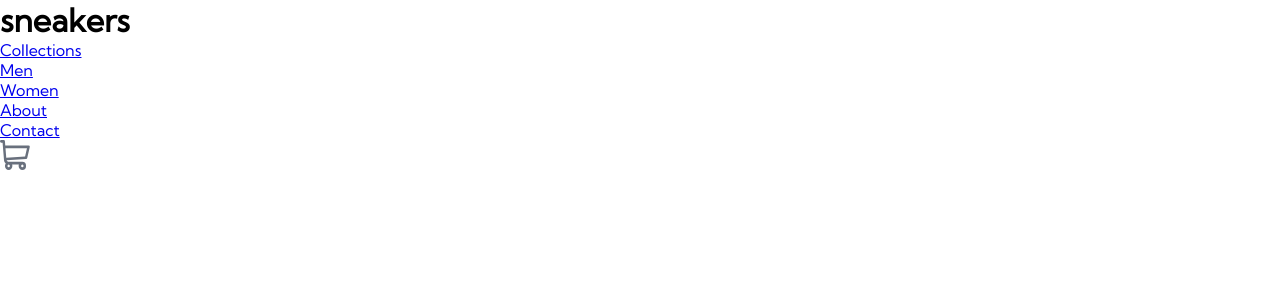
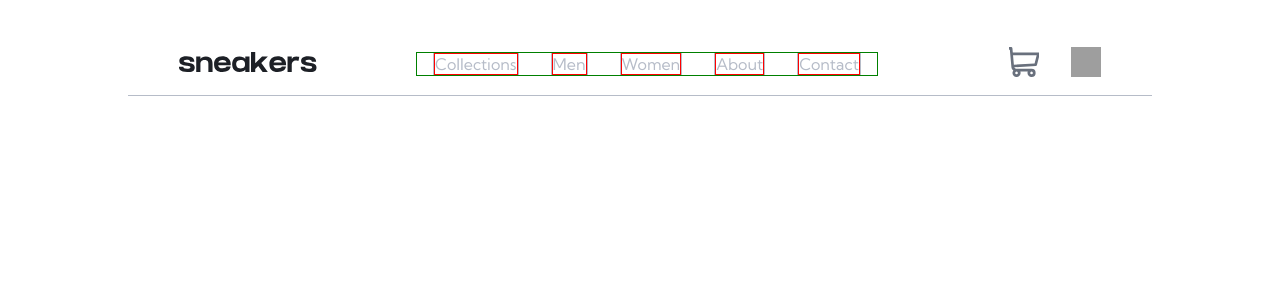
Before and after one commit to Gkaav/ecommerce-project, a React (Vite) app: page / in a window 1280 px wide. Shown: the top 300 px of the page. Built offline with nearby package versions, Linux system fonts and the light colour scheme; grey boxes are pictures that could not be loaded.

Commit message:
header building

```diff
--- a/src/App.css
+++ b/src/App.css
@@ -10,16 +10,78 @@
   --main-font: 'Kumbh Sans', sans-serif;
 }
 
-*{
+* {
   margin: 0;
   padding: 0;
+  box-sizing: border-box;
 }
 
 body {
-  font-family: var(--main-font)
+  font-family: var(--main-font);
 }
 
-.cart-img {
+.header-cart {
+  margin: 0 2rem;
+}
+
+.header-img img {
   width: 30px;
   height: 30px;
+  object-fit: cover;
 }
+
+.header {
+  width: 80%;
+  margin: auto;
+  height: 6rem;
+  display: flex;
+  justify-content: center;
+  border-bottom: 1px solid var(--Grayish-blue);
+}
+
+.header-categories ul {
+  list-style: none;
+  border: 1px solid green
+}
+
+.header-categories a {
+  text-decoration: none;
+  color: var(--Grayish-blue);
+  border: 1px solid red;
+  height: 10rem;
+}
+
+.header-categories ul li {
+  display: inline-block;
+  margin: 0 1rem;
+  border: 1px solid var(--Grayish-blue);
+}
+.header-categories ul li:hover {
+  border-bottom: 5px solid yellow;
+  height: 4rem;
+}
+
+.header-categories a:hover {
+  color: var(--Very-dark-blue);
+}
+
+.header-categories-box li {
+  margin: auto;
+  width: 10px;
+  height: 4rem;
+
+}
+
+.header-categories {
+  display: flex;
+}
+
+.header-container {
+  width: 90%;
+  display: flex;
+  justify-content: space-between;
+  margin-top: 2rem;
+  align-items: center;
+}
+
+/* Add media queries for responsiveness if needed */
--- a/src/components/header.jsx
+++ b/src/components/header.jsx
@@ -1,28 +1,53 @@
 function Header() {
   return (
     <>
+      <div className="header">
+        <div className="header-container">
           <div>
-        <h1>sneakers</h1>
-        <div>
+            <img src="./src/assets/logo.svg" alt="" className="header-logo" />
+          </div>
+          <div className="header-categories">
             <ul>
               <li>
+                <div className="header-categories-box">
                   <a href="*">Collections</a>
+                </div>
               </li>
               <li>
+                <div className="header-categories-box">
                   <a href="*">Men</a>
+                </div>
               </li>
               <li>
+                <div className="header-categories-box">
                   <a href="*">Women</a>
+                </div>
               </li>
               <li>
+                <div className="header-categories-box">
                   <a href="*">About</a>
+                </div>
               </li>
               <li>
+                <div className="header-categories-box">
                   <a href="*">Contact</a>
+                </div>
               </li>
             </ul>
           </div>
-        <img src="./src/assets/icon-cart.svg" alt="" className="cart-img" />
+          <div className="header-img">
+            <img
+              src="./src/assets/icon-cart.svg"
+              alt=""
+              className="header-cart"
+            />
+            <img
+              src="./src/assets/user-placeholder.png"
+              alt=""
+              className="header-user"
+            />
+          </div>
+        </div>
       </div>
     </>
   );
```
Lines whose indentation alone changed are shown as unchanged.
